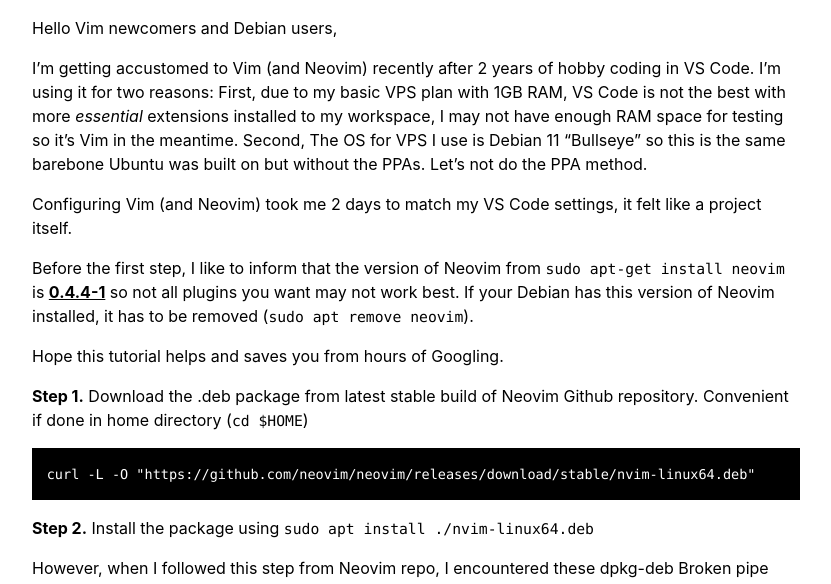
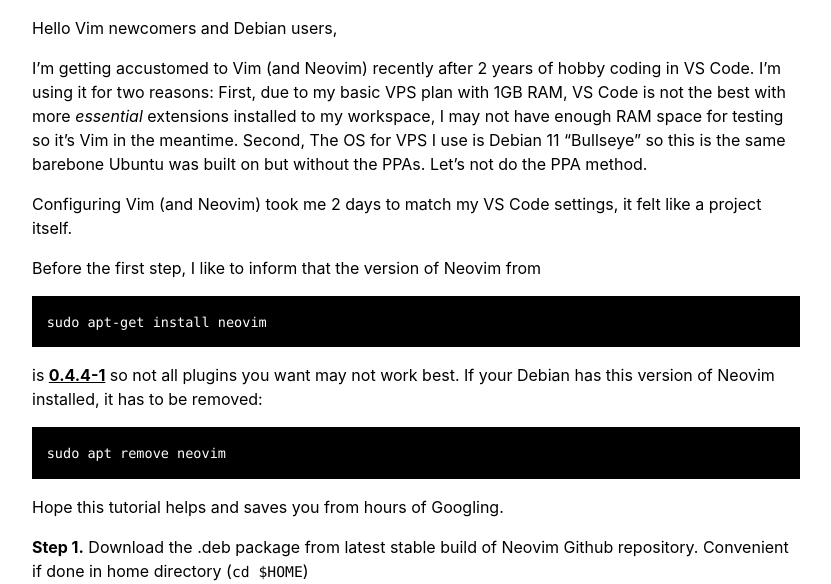
Before and after one commit to frvfrvr/frvfrvr.github.io, a Jekyll site: the page built from docs/_posts/2022-12-09-myvimsetup.md, in a window 1280 px wide and 1400 px high, scrolled down 202 px. Shown: the top 584 px of the window, without its empty margins (224-1055 px from the left). Built offline with Jekyll 4.4.1, drawn with Linux system fonts in a browser that asks for light colours; comment, search, counter and statistics services are not loaded; some of the changed text lies outside the part shown.

Commit message:
Update 2022-12-09-myvimsetup.md

````diff
--- a/docs/_posts/2022-12-09-myvimsetup.md
+++ b/docs/_posts/2022-12-09-myvimsetup.md
@@ -12,7 +12,14 @@
 
 Configuring Vim (and Neovim) took me 2 days to match my VS Code settings, it felt like a project itself.
 
-Before the first step, I like to inform that the version of Neovim from `sudo apt-get install neovim` is [0.4.4-1](https://packages.debian.org/bullseye/neovim) so not all plugins you want may not work best. If your Debian has this version of Neovim installed, it has to be removed (`sudo apt remove neovim`).
+Before the first step, I like to inform that the version of Neovim from
+```bash
+sudo apt-get install neovim
+```
+is [0.4.4-1](https://packages.debian.org/bullseye/neovim) so not all plugins you want may not work best. If your Debian has this version of Neovim installed, it has to be removed:
+```bash
+sudo apt remove neovim
+```
 
 Hope this tutorial helps and saves you from hours of Googling.
 
@@ -28,7 +35,11 @@
 
 ![](https://i.imgur.com/muGeT6a.png)
 
-Here's a workaround: `sudo dpkg -i --force-overwrite ./nvim-linux64.deb` then `sudo apt -f install`
+Here's a workaround:
+```bash
+sudo dpkg -i --force-overwrite ./nvim-linux64.deb
+sudo apt -f install
+```
 
 Thanks [StackOverflow](https://askubuntu.com/questions/1062171/dpkg-deb-error-paste-subprocess-was-killed-by-signal-broken-pipe). I was hesitant because of `--force-overwrite` but it worked. A normal .deb install didn't work even if previous Neovim was already removed.
 
````
